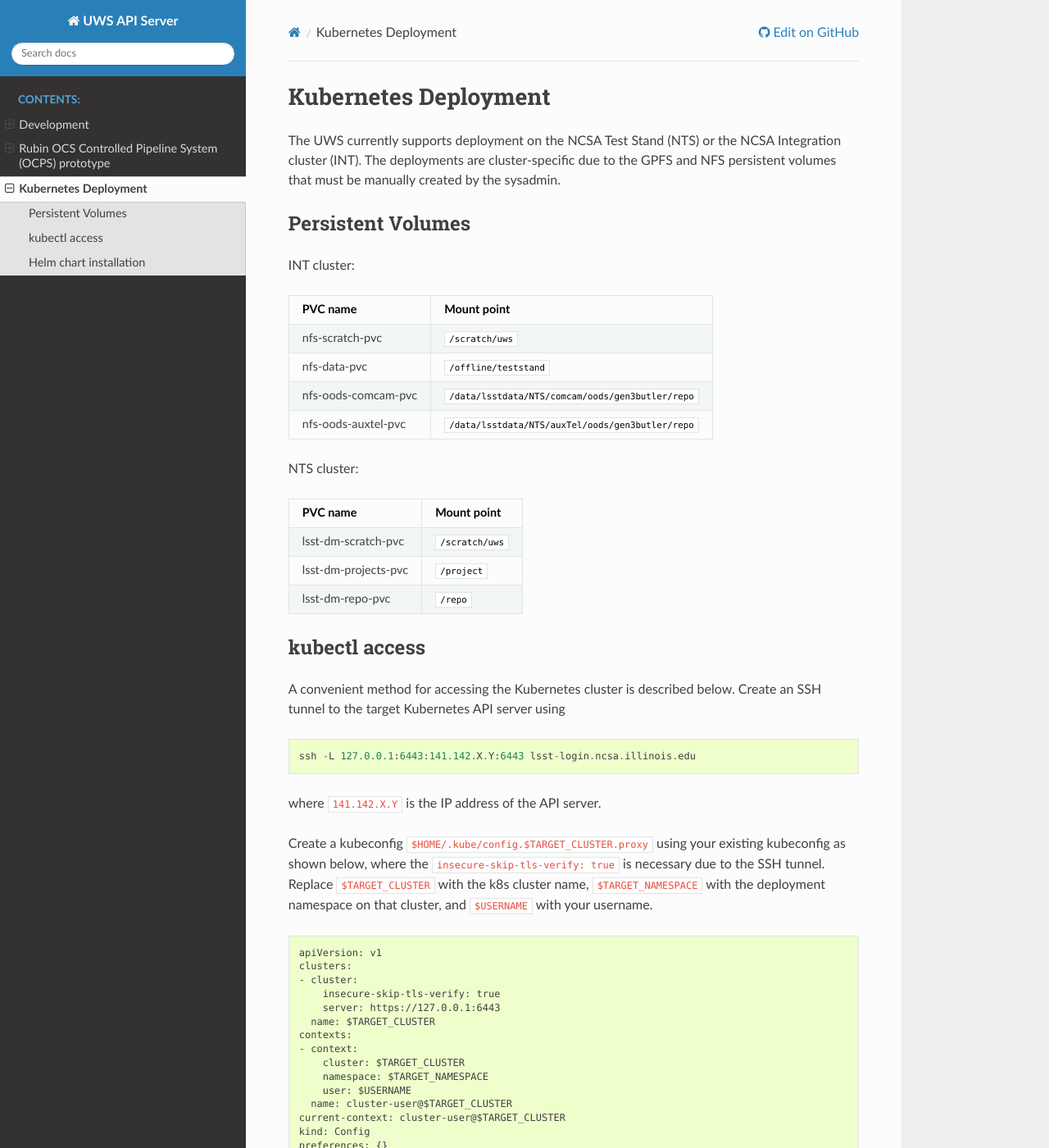
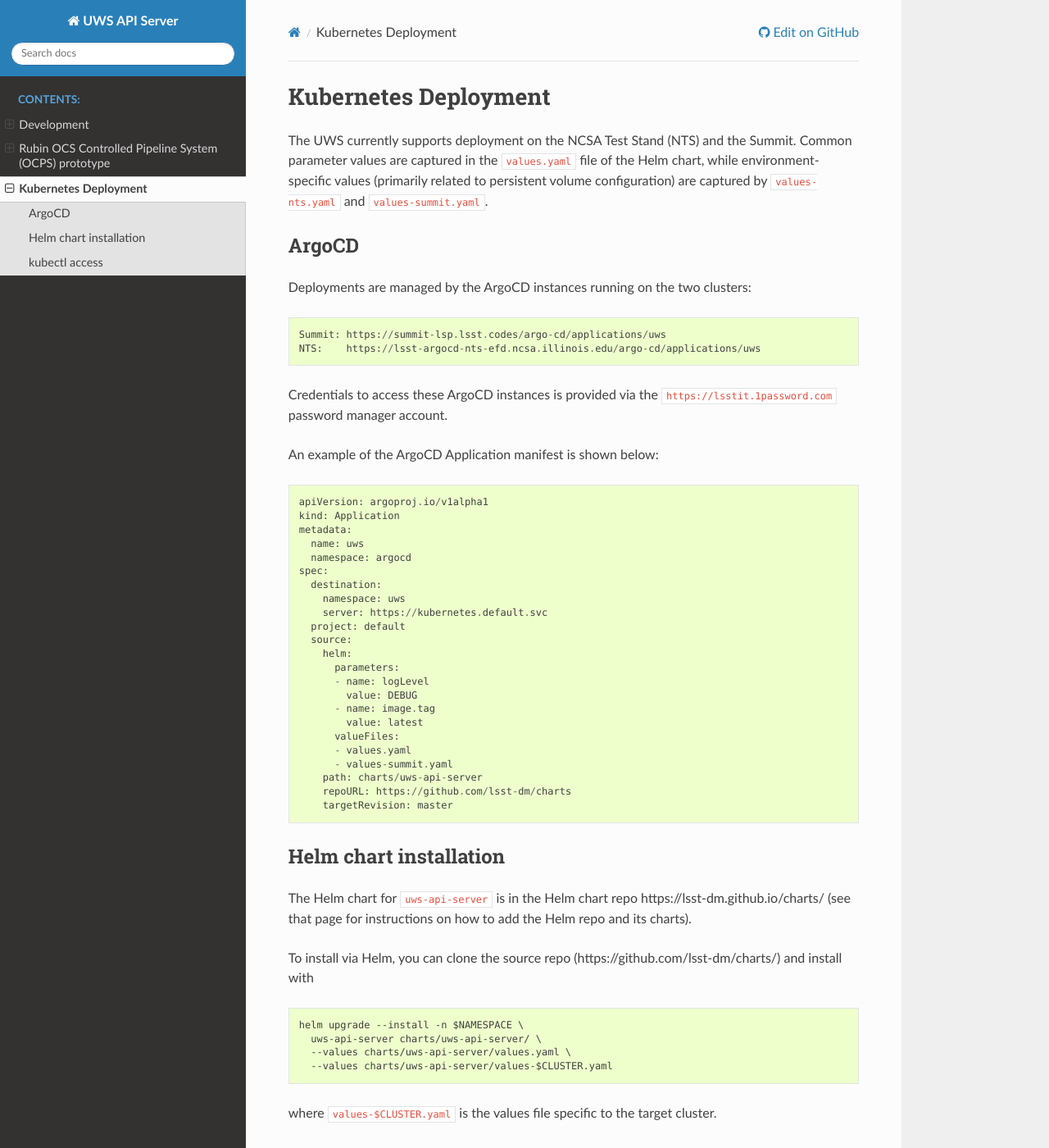
Before and after one commit to lsst-dm/uws-api-server, a Sphinx documentation site: the page built from docs/Deployment.md, in a window 1280 px wide and 1400 px high. Shown: the whole window at 82% size. Built offline with Sphinx 7.4.7 and the Read the Docs theme 2.0.0, drawn with Linux system fonts in a browser that asks for light colours; pages that are not in the unit, such as notebooks, are missing from menus; some of the changed text lies outside the part shown.

Commit message:
Updated docs

````diff
--- a/docs/Deployment.md
+++ b/docs/Deployment.md
@@ -1,27 +1,62 @@
 Kubernetes Deployment
 ======================================
 
-The UWS currently supports deployment on the NCSA Test Stand (NTS) or the NCSA Integration cluster (INT). The deployments are cluster-specific due to the GPFS and NFS persistent volumes that must be manually created by the sysadmin.
+The UWS currently supports deployment on the NCSA Test Stand (NTS) and the Summit. Common parameter values are captured in the `values.yaml` file of the Helm chart, while environment-specific values (primarily related to persistent volume configuration) are captured by `values-nts.yaml` and `values-summit.yaml`.
 
-Persistent Volumes
+ArgoCD
 ------------------------------
 
-INT cluster:
+Deployments are managed by the ArgoCD instances running on the two clusters:
 
-|PVC name             |Mount point                                         |
-|:--------------------|:---------------------------------------------------|
-|nfs-scratch-pvc     |`/scratch/uws `                                      |
-|nfs-data-pvc        |`/offline/teststand     `                            |
-|nfs-oods-comcam-pvc |`/data/lsstdata/NTS/comcam/oods/gen3butler/repo     `|
-|nfs-oods-auxtel-pvc |`/data/lsstdata/NTS/auxTel/oods/gen3butler/repo     `|
+```
+Summit: https://summit-lsp.lsst.codes/argo-cd/applications/uws
+NTS:    https://lsst-argocd-nts-efd.ncsa.illinois.edu/argo-cd/applications/uws
+```
+Credentials to access these ArgoCD instances is provided via the `https://lsstit.1password.com` password manager account.
 
-NTS cluster:
+An example of the ArgoCD Application manifest is shown below:
 
-|PVC name             |Mount point    |
-|:--------------------|:--------------|
-|lsst-dm-scratch-pvc  |`/scratch/uws `|
-|lsst-dm-projects-pvc |`/project     `|
-|lsst-dm-repo-pvc     |`/repo        `|
+```
+apiVersion: argoproj.io/v1alpha1
+kind: Application
+metadata:
+  name: uws
+  namespace: argocd
+spec:
+  destination:
+    namespace: uws
+    server: https://kubernetes.default.svc
+  project: default
+  source:
+    helm:
+      parameters:
+      - name: logLevel
+        value: DEBUG
+      - name: image.tag
+        value: latest
+      valueFiles:
+      - values.yaml
+      - values-summit.yaml
+    path: charts/uws-api-server
+    repoURL: https://github.com/lsst-dm/charts
+    targetRevision: master
+```
+
+Helm chart installation
+---------------------------
+
+The Helm chart for `uws-api-server` is in the Helm chart repo https://lsst-dm.github.io/charts/ (see that page for instructions on how to add the Helm repo and its charts).
+
+To install via Helm, you can clone the source repo (https://github.com/lsst-dm/charts/) and install with
+
+```
+helm upgrade --install -n $NAMESPACE \
+  uws-api-server charts/uws-api-server/ \
+  --values charts/uws-api-server/values.yaml \
+  --values charts/uws-api-server/values-$CLUSTER.yaml
+```
+
+where `values-$CLUSTER.yaml` is the values file specific to the target cluster.
 
 kubectl access
 ------------------------------
@@ -60,17 +95,3 @@ Activate the kubeconfig prior to executing `helm` or `kubectl` with:
 ```
 export KUBECONFIG="$HOME/.kube/config.$TARGET_CLUSTER.proxy"
 ```
-
-Helm chart installation
----------------------------
-
-The Helm chart for `uws-api-server` is in the Helm repo https://lsst-dm.github.io/charts/ (see that page for instructions on how to add the Helm repo and its charts).
-
-During development, you can clone the source repo (https://github.com/lsst-dm/charts/) and install with
-```
-helm upgrade --install -n $NAMESPACE \
-  uws-api-server charts/uws-api-server/ \
-  --values charts/uws-api-server/values-$CLUSTER.yaml
-```
-
-where `values-$CLUSTER.yaml` is the values file specific to the target cluster.
--- a/docs/Development.rst
+++ b/docs/Development.rst
@@ -25,11 +25,6 @@ With Sphinx installed locally, you can build the HTML files using ::
 There is a very helpful VS Code extension called `reStructuredText <https://github.com/vscode-restructuredtext/vscode-restructuredtext>`_ that provides a live preview of reST files using the Sphinx theme from the most recent build.
 
 .. image:: images/vscode_plugin.png
-
-GitHub Actions and Pages
-^^^^^^^^^^^^^^^^^^^^^^^^^^^^
-
-This documentation is automatically built and published using GitHub Actions and GitHub pages. There is a workflow definition file in ``/.github/workflows/`` that creates a GitHub Action that triggers the build process whenever there is a push to the `master` branch.
 
 File editors and viewers
 ----------------------------------------
````
Also changed, not shown: docs/index.rst (+21 -0 lines).
